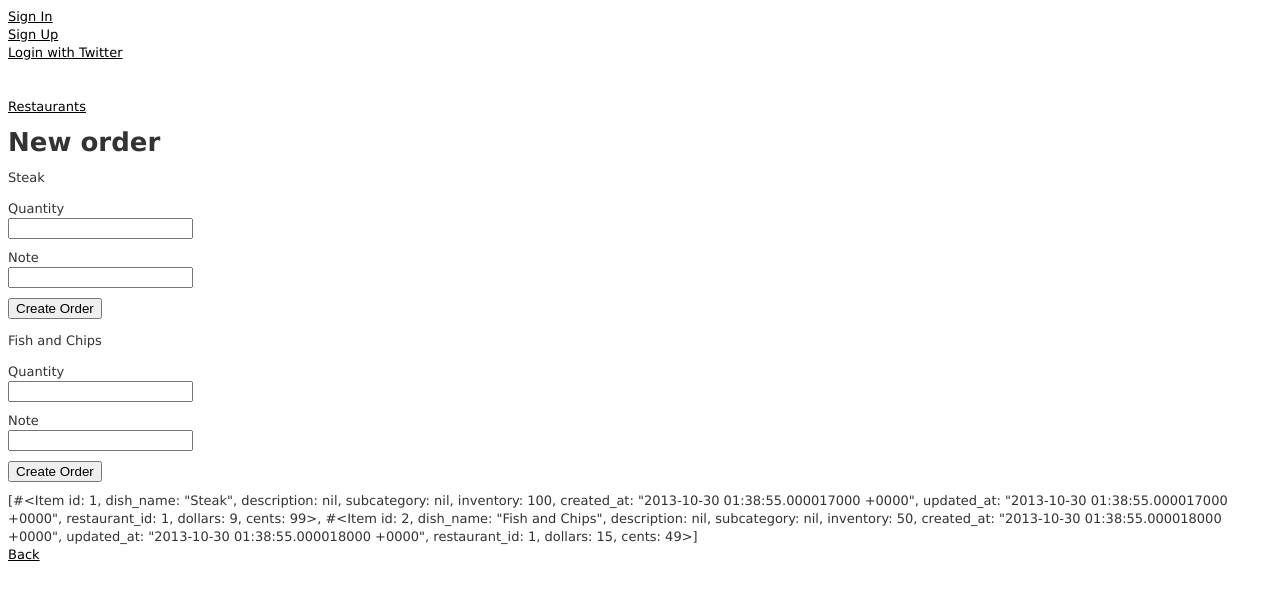
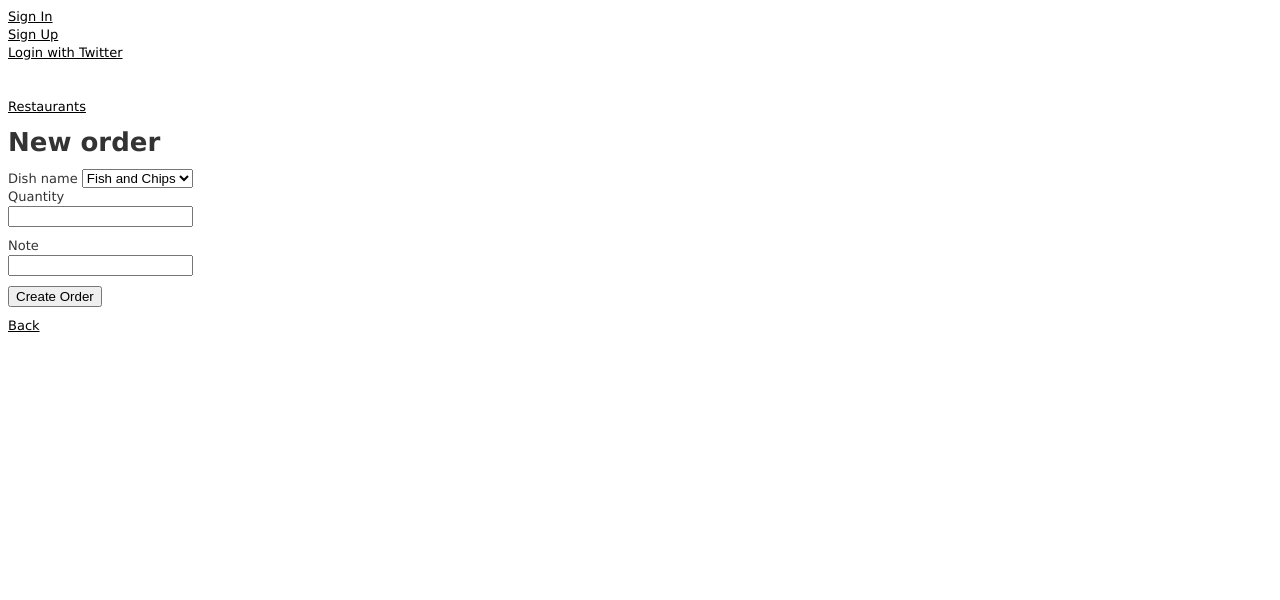
Before and after one commit to dgrant069/Grubly, a Rails app: page /restaurants/1/orders/new in a window 1280 px wide. Shown: the top 600 px of the page. Run offline with Rails 7, Linux system fonts and the light colour scheme; data comes from the database, SQL or seed files in the repository; some libraries are stand-ins or nearby versions.

Commit message:
Fixed form, trying to change DB

```diff
--- a/app/views/orders/_form.html.erb
+++ b/app/views/orders/_form.html.erb
@@ -11,9 +11,9 @@
     </div>
   <% end %>
 
-<%= @restaurant.items.each do |item| %>
-  <p><%= item.dish_name %></p>
-  <%= f.hidden_field :item_id, :value => item.id %>
+  <div class="field">
+    <%= f.label :dish_name %>
+    <%= f.collection_select :item_id, Item.order(:dish_name), :id, :dish_name %>
   <div class="field">
     <%= f.label :quantity %><br>
     <%= f.number_field :quantity %>
@@ -26,4 +26,3 @@
     <%= f.submit %>
   </div>
 <% end %>
-<% end %>
--- a/app/views/orders/index.html.erb
+++ b/app/views/orders/index.html.erb
@@ -5,8 +5,8 @@
     <tr>
       <th>Dish name</th>
       <th>Quantity</th>
-      <th>Note</th>
-      <th></th>
+      <th>For:</th>
+      <th>Notes</th>
       <th></th>
       <th></th>
     </tr>
@@ -17,8 +17,8 @@
       <tr>
         <td><%= @restaurant.items.find_by_id(order.item_id).dish_name %></td>
         <td><%= order.quantity %></td>
+        <td><%= order.user.username %></td>
         <td><%= order.note %></td>
-        <td><%= order.user.username %></td>
         <td><%= link_to 'Show', restaurant_order_path(@restaurant, order) %></td>
         <td><%= link_to 'Edit', edit_restaurant_order_path(@restaurant, order) %></td>
         <td><%= link_to 'Destroy', restaurant_order_path(@restaurant, order), method: :delete, data: { confirm: 'Are you sure?' } %></td>
--- a/db/seeds.rb
+++ b/db/seeds.rb
@@ -23,3 +23,5 @@ Restaurant.create(:name => "The Triple Door", :address => "315 James St, Seattle
 Item.create(:dish_name => "Steak", :inventory => 100, :restaurant_id => 1, :dollars => 9, :cents => 99)
 
 Item.create(:dish_name => "Fish and Chips", :inventory => 50, :restaurant_id => 1, :dollars => 15, :cents => 49)
+
+Item.create(:dish_name => "Halibut", :inventory => 30, :restaurant_id => 1, :dollars => 49, :cents => 49)
```
